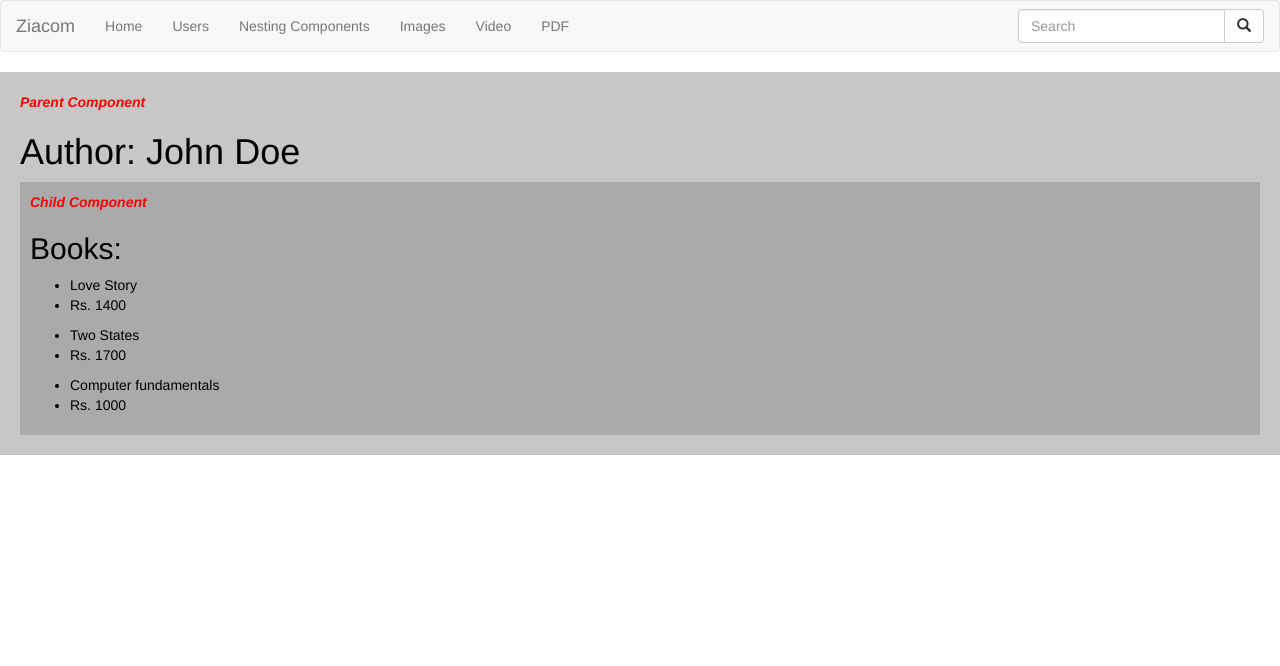
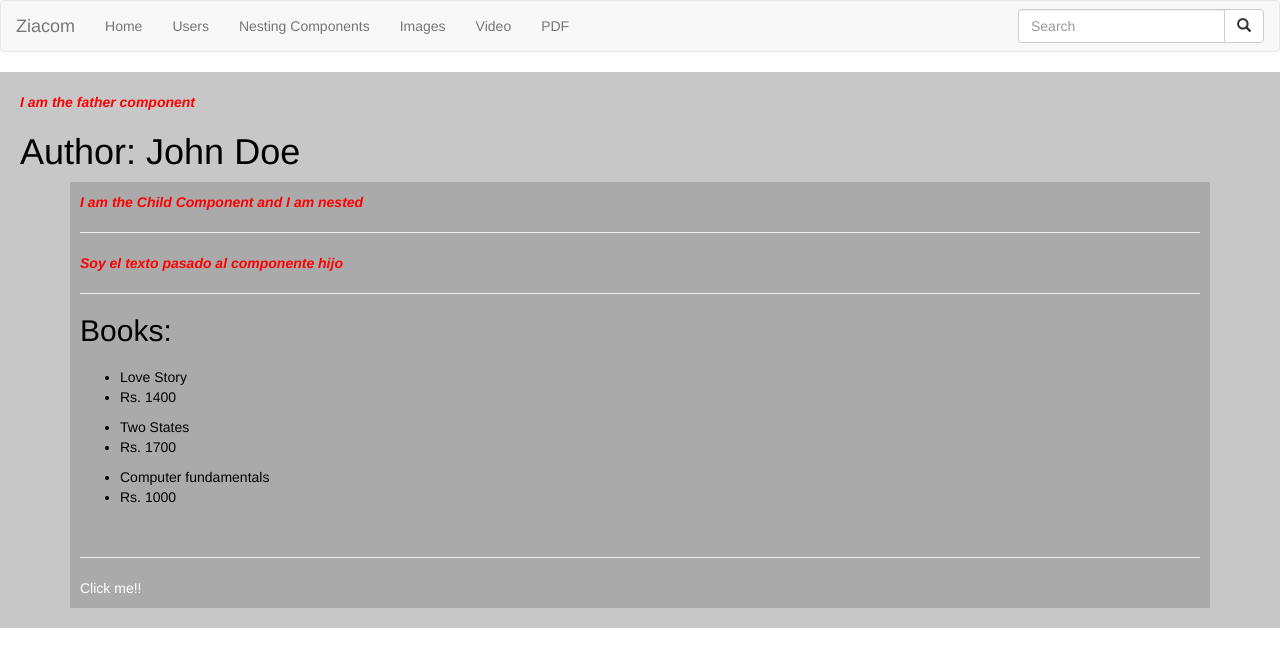
Before and after one commit to Atala66/Ziacom-OOP, an Angular app: page /parent in a window 1280 px wide. Shown: the top 666 px of the page. Built offline with nearby package versions, Linux system fonts and the light colour scheme.

Commit message:
@input y @output

```diff
--- a/src/app/home/child-component/child-component.component.css
+++ b/src/app/home/child-component/child-component.component.css
@@ -17,3 +17,8 @@ font-style: italic;
     width:300px;
     float:left;
 }
+
+.output-data{
+    color:#fff;
+    cursor:pointer;
+}
--- a/src/app/home/child-component/child-component.component.html
+++ b/src/app/home/child-component/child-component.component.html
@@ -1,8 +1,21 @@
+<div class="container">
+
     <div class="child">
-    <span class="float-right title-component">{{titleComponent}}</span>
+        <span class="float-left title-component">{{titleComponent}}</span>
+        <br>
+        <hr>
+        <!--propiedad pasada a traves del @input del padre-->
+        <span class="float-right title-component">{{title}}</span>
+        <hr>
         <h2>Books: </h2>
+        <h3>{{ titleToChild }}</h3>
         <ul class="books" *ngFor="let book of books">
             <li>{{ book.title }}</li>
             <li>{{ book.price }}</li>
         </ul>
+
+<br><hr>
+        <span class="output-data" (click)="onClick()">Click me!!</span>
     </div>
+
+</div>
--- a/src/app/home/child-component/child-component.component.ts
+++ b/src/app/home/child-component/child-component.component.ts
@@ -1,4 +1,5 @@
 import { Component, OnInit } from '@angular/core';
+import { Input, Output,EventEmitter} from '@angular/core';
 
 @Component({
   selector: 'child-component',
@@ -6,8 +7,15 @@ import { Component, OnInit } from '@angular/core';
   styleUrls: ['./child-component.component.css']
 })
 export class ChildComponentComponent implements OnInit {
- // public name: string = 'Child Component';
-    public titleComponent = 'Child Component';
+    public titleComponent = 'I am the Child Component and I am nested';
+
+    // la prop dataToFather va del hijo padre y se tiene que disparar con un evento
+    @Output() dataToFather:EventEmitter<string> = new EventEmitter<string>();
+
+// la propiedad title en el hijo es igual a lo que venga por el padre
+     @Input () title:string;
+
+
   // ARRAY DE DATOS A PELO: Normalmente vendran de un servidor y los consumiremos con un servicio
   books = [
     {
@@ -30,4 +38,10 @@ export class ChildComponentComponent implements OnInit {
   ngOnInit() {
   }
 
+    onClick(){
+      this.dataToFather.emit(' ....y yo soy los datos pasados de vuelta al padre ')
+    }
+
+
+
 }
--- a/src/app/home/home.component.html
+++ b/src/app/home/home.component.html
@@ -1,8 +1,8 @@
 
 <div class="container-fluid">
 
-<h2>Images Gallery</h2><span>Nested component:</span>
+<h2>Images Gallery with another set of images: </h2>
 <!--traemos el componente y con el atributo data source le pasamos el array de imágenes
    !! por qué no hace falta inyectar el componente?????-->
-<!--<image-gallery [datasource]="images" class="image-gallery-component"></image-gallery>-->
+<image-gallery [datasource]="datasource" class="image-gallery-component"></image-gallery>
 </div>
--- a/src/app/home/home.component.ts
+++ b/src/app/home/home.component.ts
@@ -3,6 +3,7 @@ import { Component, OnInit } from '@angular/core';
 //recojemos params para inyectar rutas recojer paramUrls, etc.
 // lo tenemos que inicializar en el constructor
 import { Router, ActivatedRoute, Params } from '@angular/router';
+import { Input,Output, EventEmitter } from '@angular/core';
 
 @Component({
   moduleId: module.id,
@@ -10,30 +11,14 @@ import { Router, ActivatedRoute, Params } from '@angular/router';
   templateUrl: './home.component.html',
   styleUrls: ['./home.component.css']
 })
+
 export class HomeComponent implements OnInit {
   public paramUrl;
-  public images;
-
+  public datasource;
   constructor(
     private _router: Router,
     private _activateRouter: ActivatedRoute
   ) {
-
-    /*  this.images = [
-      {"url": "assets/img/frog.jpg"},
-      {"url": "assets/img/architecture.jpg"},
-      {"url": "assets/img/flowers.jpg"},
-      {"url": "assets/img/forest.jpg"},
-      {"url": "assets/img/frog2.jpg"},
-      {"url": "assets/img/gecko.jpg"},
-      {"url": "assets/img/hong-kong.jpg"},
-      {"url": "assets/img/monkey.jpg"},
-      {"url": "assets/img/people.jpg"},
-      {"url": "assets/img/bird.jpg"},
-      {"url": "assets/img/stork.jpg"},
-      {"url": "assets/img/sunset.jpg"},
-
-    ] */
 
   }
 
@@ -43,4 +28,5 @@ export class HomeComponent implements OnInit {
 
   // métodos de la clase
 
+
 }
--- a/src/app/home/parent-component/parent-component.component.html
+++ b/src/app/home/parent-component/parent-component.component.html
@@ -1,6 +1,7 @@
 <div class="parent">
   <span class="float-right title-component">{{titleComponent}}</span>
 <h1> Author:  {{author}}</h1>
-<!--Insertamos la tag en el HTML del componente padre-->
- <child-component></child-component>
+
+                   <!--@Input-->         <!--@Output-->
+ <child-component [title]="titleToChild" (dataToFather)='onNotify($event)'></child-component>
 </div>
--- a/src/app/home/parent-component/parent-component.component.ts
+++ b/src/app/home/parent-component/parent-component.component.ts
@@ -1,17 +1,25 @@
 import { Component, OnInit } from '@angular/core';
-import {ChildComponentComponent} from '.././child-component/child-component.component';
+import { Input } from '@angular/core';
+import { ChildComponentComponent } from '.././child-component/child-component.component';
 
 @Component({
   moduleId: module.id,
   selector: 'parent-component',
   templateUrl: './parent-component.component.html',
   styleUrls: ['./parent-component.component.css'],
- //directives: [ChildComponentComponent]  DEPRECADO!!! USAR EL ARRAY DE DECLARATIONS
-                                          // DE @NGmODULE EN EL MODULO PRINCIPAL
+  //directives: [ChildComponentComponent]  DEPRECADO!!! USAR EL ARRAY DE DECLARATIONS
+  // DE @NGmODULE EN EL MODULO PRINCIPAL
 })
 export class ParentComponentComponent implements OnInit {
-      public titleComponent:string = 'Parent Component';
-      public author:string = 'John Doe';
+  public titleComponent: string = 'I am the father component';
+  public author: string = 'John Doe';
+  public titleToChild: string = 'Soy el texto pasado al componente hijo';
+
+
+  onNotify(message:string):void {
+    alert(message);
+  }
+
   constructor() { }
 
   ngOnInit() {
--- a/src/app/image-gallery/image-gallery.component.css
+++ b/src/app/image-gallery/image-gallery.component.css
@@ -19,7 +19,7 @@ display:inline;
 
 .tn{
 margin:2px 0px;
-box-shadow:#999 1px 1px 3px 1px;
+/*box-shadow:#999 1px 1px 3px 1px; */
 cursor: pointer
   }
 
@@ -34,11 +34,11 @@ cursor: pointer
     }
 
 .caption{
-	position:absolute;
+/*	position:absolute;
+	bottom:100;
+	left:0;*/
     height:70px;
 	width:100%;
-	top:410;
-	left:0;
 	opacity:0.9;
 	background-color:black;
 	color:white;
@@ -51,3 +51,8 @@ p {
    -webkit-margin-before: 5px !important;
    -webkit-margin-after: 5px !important;
 }
+
+
+.btn-close-modal{
+	color:#000;
+}
--- a/src/app/image-gallery/image-gallery.component.html
+++ b/src/app/image-gallery/image-gallery.component.html
@@ -3,12 +3,16 @@
 <div class="container">
   <h2 class="text-center image-gallery-title">{{title }}</h2>
   <!--1 Ventana modal asociada a la imagen seleccionada -->
+
+ <!-- -->
   <div class="modal fade" id="selectedImageModal">
     <div class="modal-dialog" role="document">
       <div class="modal-content">
-        <div class="modal-body">
-          <!--<img *ngIf="selectedImage" src="{{selectedImage.url}}">-->
+        <div class="modal-body"><!--@TODO : CERRAR ESTE MODAL-->
           <div class="selectedImage" *ngIf="selectedImage">
+          <div class="close-modal">
+        <button type="button" class="btn btn-default btn-sm btn-close-modal" (click)="deselectImage(image)">X</button>
+          </div>
             <img src="{{ selectedImage.url }}">
             <div class="caption">
               <p><strong>{{ selectedImage.title  }}</strong></p>
--- a/src/app/image-gallery/image-gallery.component.ts
+++ b/src/app/image-gallery/image-gallery.component.ts
@@ -1,7 +1,8 @@
 import { Component, OnInit } from '@angular/core';
 // importamos el módulo Input
 import { Input } from '@angular/core';
-import {ImagesService} from './image-gallery.service'
+import { Output, EventEmitter } from '@angular/core';
+import {ImagesService} from './shared-services/image-gallery.service'
 
 @Component({
   moduleId: module.id,
@@ -12,16 +13,38 @@ import {ImagesService} from './image-gallery.service'
 })
 export class ImageGalleryComponent implements OnInit {
     public title:string = 'Image Gallery';
-    public selectedImage;
-   // public images: Array<any>;
+    public selectedImage:boolean;
+    public showModal:boolean;
     public getPrueba;
     public images;
-
+   // vamos a pasar el array de imagenes al componente hijo
+ @Input()  public datasource:Array<any>;
+    // la var data source es la que lleva todo el array de datos y la que vamos  a iterar
+    // lleva el decorador @Input lo que nos permitirá:
+    // pasarla como atributo en el componente
+    // inyectarla en otros componentes para comunicarse con ellos.
 
  constructor(
    // instanciamos una variable de servicio
    private _imagesService:ImagesService
  ){
+
+// le vamos a pasar este aray de imagenes a home (c.hijo)
+    this.datasource = [
+      {"url": "assets/img/frog.jpg"},
+      {"url": "assets/img/architecture.jpg"},
+      {"url": "assets/img/flowers.jpg"},
+      {"url": "assets/img/forest.jpg"},
+      {"url": "assets/img/people.jpg"},
+      {"url": "assets/img/people.jpg"},
+      {"url": "assets/img/people.jpg"},
+      {"url": "assets/img/people.jpg"},
+      {"url": "assets/img/people.jpg"},
+      {"url": "assets/img/people.jpg"},
+      {"url": "assets/img/people.jpg"},
+      {"url": "assets/img/people.jpg"}
+
+    ]
 
  }
 
@@ -29,18 +52,12 @@ export class ImageGalleryComponent implements OnInit {
  // var prueba = this._imagesService.getPrueba();
   //console.log(prueba);
 
-  this._imagesService.getImagenes().subscribe(
+ this._imagesService.getImagenes().subscribe(
       data => {this.images = data},
       error => console.log(error),
       () => console.log('Imágenes traidas del servicio'));
+    // this.images = this.datasource;
   }
-
-
-// la var data source es la que lleva todo el array de datos y la que vamos  a iterar
-// lleva el decorador @Input lo que nos permitirá:
-// pasarla como atributo en el componente
-// inyectarla en otros componentes para comunicarse con ellos.
-@Input() datasource;
 
 
   // métodos
@@ -49,4 +66,11 @@ export class ImageGalleryComponent implements OnInit {
     this.selectedImage = image;
   }
 
+  // deselect de la imagen
+  deselectImage(image){
+    this.selectedImage = false;
+   var closeModal = this.showModal = false;
+
+  }
+
 }
```
Also changed, not shown: dudas.txt, src/app/image-gallery/shared-services/image-gallery.service.ts (renamed from src/app/image-gallery/image-gallery.service.ts). Lines whose indentation alone changed are shown as unchanged.
